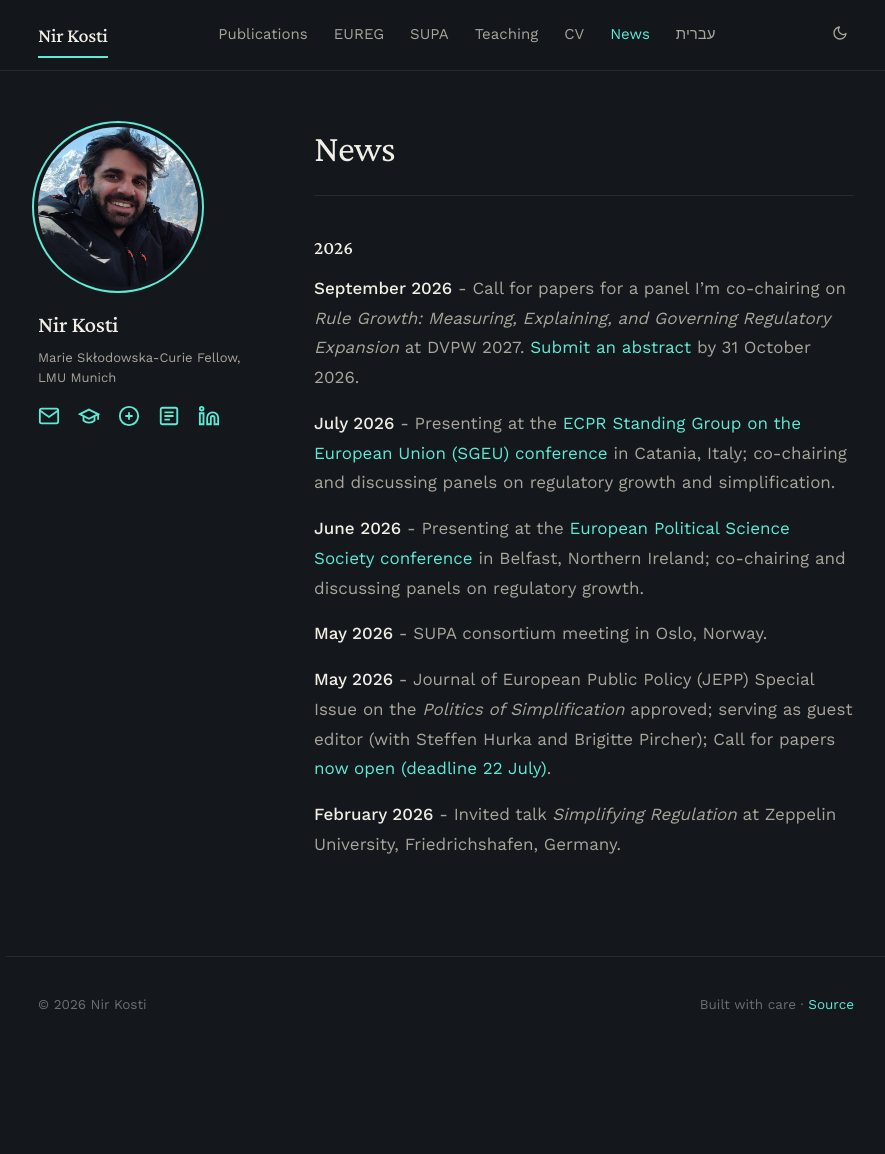
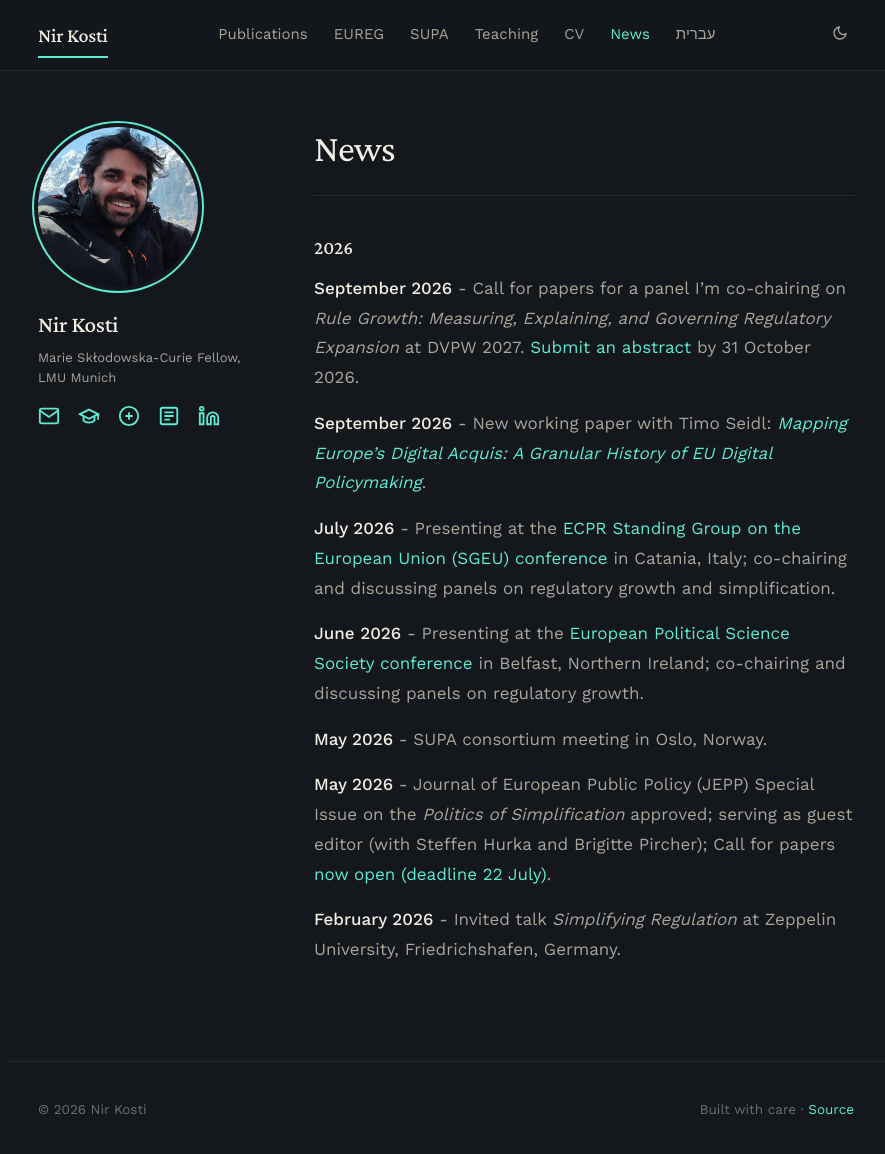
Before and after one commit to NirKosti/nirkosti.github.io, a Jekyll site: the page built from _pages/news.md, in a window 1280 px wide and 1157 px high. Shown: the top 1154 px of the window, without its empty margins (194-1079 px from the left). Built offline with Jekyll 4.4.1, drawn with Linux system fonts in a browser that asks for light colours.

Commit message:
Update news.md

```diff
--- a/_pages/news.md
+++ b/_pages/news.md
@@ -6,6 +6,8 @@ permalink: /news/
 
 ### 2026
 **September 2026** - Call for papers for a panel I'm co-chairing on *Rule Growth: Measuring, Explaining, and Governing Regulatory Expansion* at DVPW 2027. [Submit an abstract](https://meine.dvpw.de/einreichungen/) by 31 October 2026.
+
+**September 2026** - New working paper with Timo Seidl: [*Mapping Europe's Digital Acquis: A Granular History of EU Digital Policymaking*](https://osf.io/7hv94_v1).
 
 **July 2026** - Presenting at the [ECPR Standing Group on the European Union (SGEU) conference](https://ecpr.eu/Events/341) in Catania, Italy; co-chairing and discussing panels on regulatory growth and simplification.
 
```
